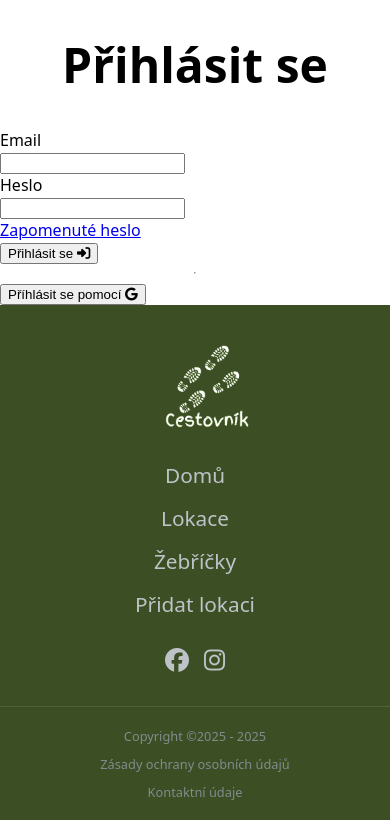
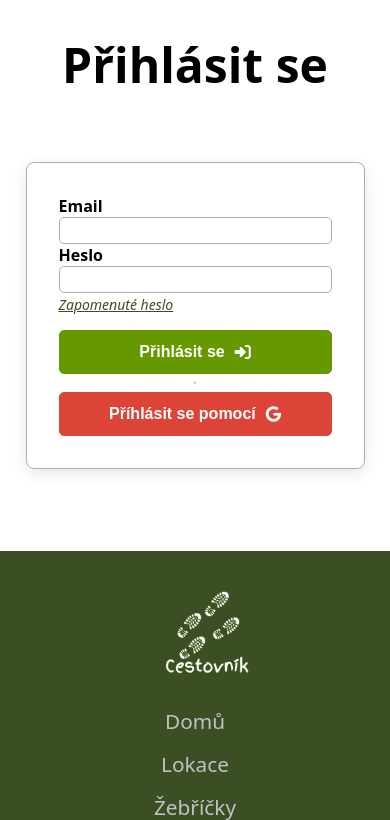
Before and after one commit to endurovojta173/Travel-Diary, a FastAPI app: page /login in a window 390 px wide. Shown: the part 148-968 px from the top of the page. Run offline with FastAPI, Linux system fonts and the light colour scheme.

Commit message:
Improve login page layout and styling
Refactored login.html to use new CSS classes for better structure and visual consistency. Updated register-and-login.css with additional styles, hover effects, and responsive design for mobile devices. Added Google login button styling and improved accessibility of form elements.

```diff
--- a/static/css/register-and-login.css
+++ b/static/css/register-and-login.css
@@ -1,9 +1,10 @@
-.container{
+.container {
     display: grid;
     grid-template-columns: 1fr;
     min-height: 50vh;
     place-items: center;
 }
+
 .form {
     display: flex;
     flex-direction: column;
@@ -15,33 +16,50 @@
     border: 1px solid var(--neutral-gray-color);
     margin-bottom: 50px;
 }
-.input-label{
+
+.input-label {
     font-weight: bold;
 }
-.text-input{
+
+.text-input {
     width: 100%;
     border-radius: 5px;
     border: 1px solid var(--neutral-gray-color);
     padding: 10px;
     box-sizing: border-box;
 }
-.password-info{
+
+.password-info {
     font-size: 12px;
     font-style: italic;
 }
-.consent-text{
+
+.consent-text {
     font-size: 14px;
     font-style: italic;
     color: var(--dark-green-color);
 }
-.consent-text:hover{
+
+.reset-password {
+    font-size: 14px;
+    font-style: italic;
+    color: var(--dark-green-color);
+}
+
+.reset-password:hover {
     color: var(--light-green-color);
 }
-input[type="checkbox"]{
+
+.consent-text:hover {
+    color: var(--light-green-color);
+}
+
+input[type="checkbox"] {
     accent-color: var(--light-green-color); /* Tvoje zelená barva */
     cursor: pointer;
 }
-.register-button{
+
+.register-button {
     width: 100%;
     padding: 12px;
     margin-top: 15px;
@@ -57,9 +75,11 @@ input[type="checkbox"]{
     justify-content: center;
     gap: 10px;
 }
+
 .register-button:hover {
     filter: brightness(0.9);
 }
+
 .google-button {
     width: 100%;
     padding: 12px;
@@ -76,13 +96,33 @@ input[type="checkbox"]{
     justify-content: center;
     gap: 10px; /* Mezera mezi textem a logem */
 }
+
 .google-button:hover {
     filter: brightness(0.9);
 }
-.google-button-a{
+
+.google-button-a {
     text-decoration: none;
 }
+
 /* Barva Google ikonky */
 .google-button .fa-google {
-    color:white;
+    color: white;
 }
+
+@media (max-width: 700px) {
+    .container {
+        height: auto; /* Výška se přizpůsobí obsahu */
+    }
+
+    .form {
+        width: 70%;
+
+    }
+
+    .text-input {
+        padding: 5px;
+    }
+
+
+}
--- a/templates/login.html
+++ b/templates/login.html
@@ -1,29 +1,35 @@
 {% extends "base.html" %}
 {% block title %}{{ title }}{% endblock %}
 {% block content %}
+    {% block head %}
+        <link rel="stylesheet" href="{{ url_for('static', path='css/register-and-login.css') }}">
+    {% endblock %}
     <h1>{{ title }}</h1>
-
+    <div class="container">
+        <div class="form">
             <form method="post" action="/login">
                 <div>
-            <label id="email">Email</label><br>
-            <input type="email" id="email" name="email" value="{{ email_value or '' }}" required>
+                    <label id="email" class="input-label">Email</label><br>
+                    <input type="email" id="email" name="email" value="{{ email_value or '' }}" required class="text-input">
                 </div>
                 <div>
-            <label id="password">Heslo</label><br>
-            <input type="password" id="password" name="password" required>
+                    <label id="password" class="input-label">Heslo</label><br>
+                    <input type="password" id="password" name="password" required class="text-input">
                 </div>
                 <div>
-            <a href="{{ url_for('reset_password_page') }}">Zapomenuté heslo</a>
+                    <a href="{{ url_for('reset_password_page') }}" class="reset-password">Zapomenuté heslo</a>
                 </div>
                 <div>
-            <button type="submit">Přihlásit se <i class="fa-solid fa-right-to-bracket"></i></button>
+                    <button type="submit" class="register-button">Přihlásit se <i class="fa-solid fa-right-to-bracket"></i></button>
                 </div>
             </form>
             <hr>
             <div>
-        <a href="/login/google">
-            <button type="button">Příhlásit se pomocí <i class="fa-brands fa-google"></i></button>
+                <a href="/login/google" class="google-button-a">
+                    <button type="button" class="google-button">Příhlásit se pomocí <i class="fa-brands fa-google"></i></button>
                 </a>
+            </div>
+        </div>
     </div>
 
 {% endblock %}
```
Lines whose indentation alone changed are shown as unchanged.
